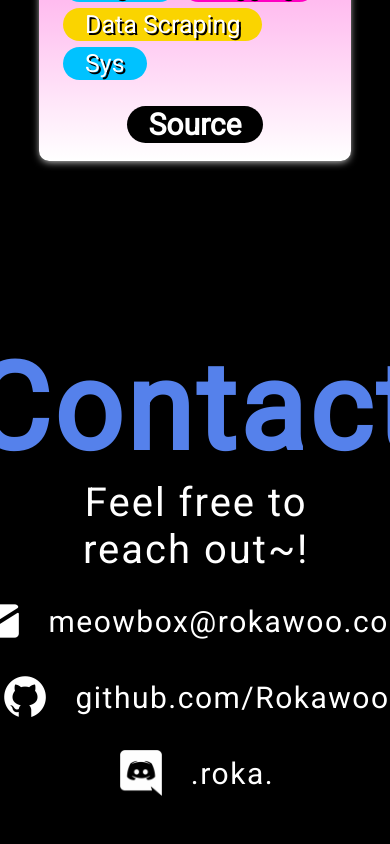
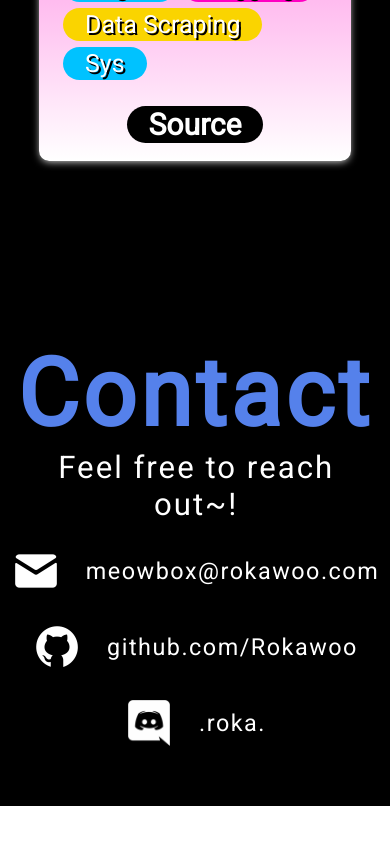
Before and after one commit to Rokawoo/rokawoo-react-website, a React (Vite) app in the folder rokawoo-react-website/: page / in a window 390 px wide. Shown: the part 10061-10905 px from the top of the page. After the commit the page ends 10867 px from the top, so only its background shows below. Built offline with nearby package versions, Linux system fonts and the light colour scheme; a web font is replaced by a local one.

Commit message:
Sync Contact Font Size Fix for Phone View

```diff
--- a/rokawoo-react-website/src/components/Contact/Contact.module.css
+++ b/rokawoo-react-website/src/components/Contact/Contact.module.css
@@ -94,9 +94,18 @@
     display: flex;
     flex-direction: column;
     align-items: center;
+    font-size: 16vw;
+  }
+
+  .text p {
+    font-size: 8vw;
   }
 
   .links {
     align-items: center;
   }
+
+  .links a {
+    font-size: 6vw;
+  }
 }
```
